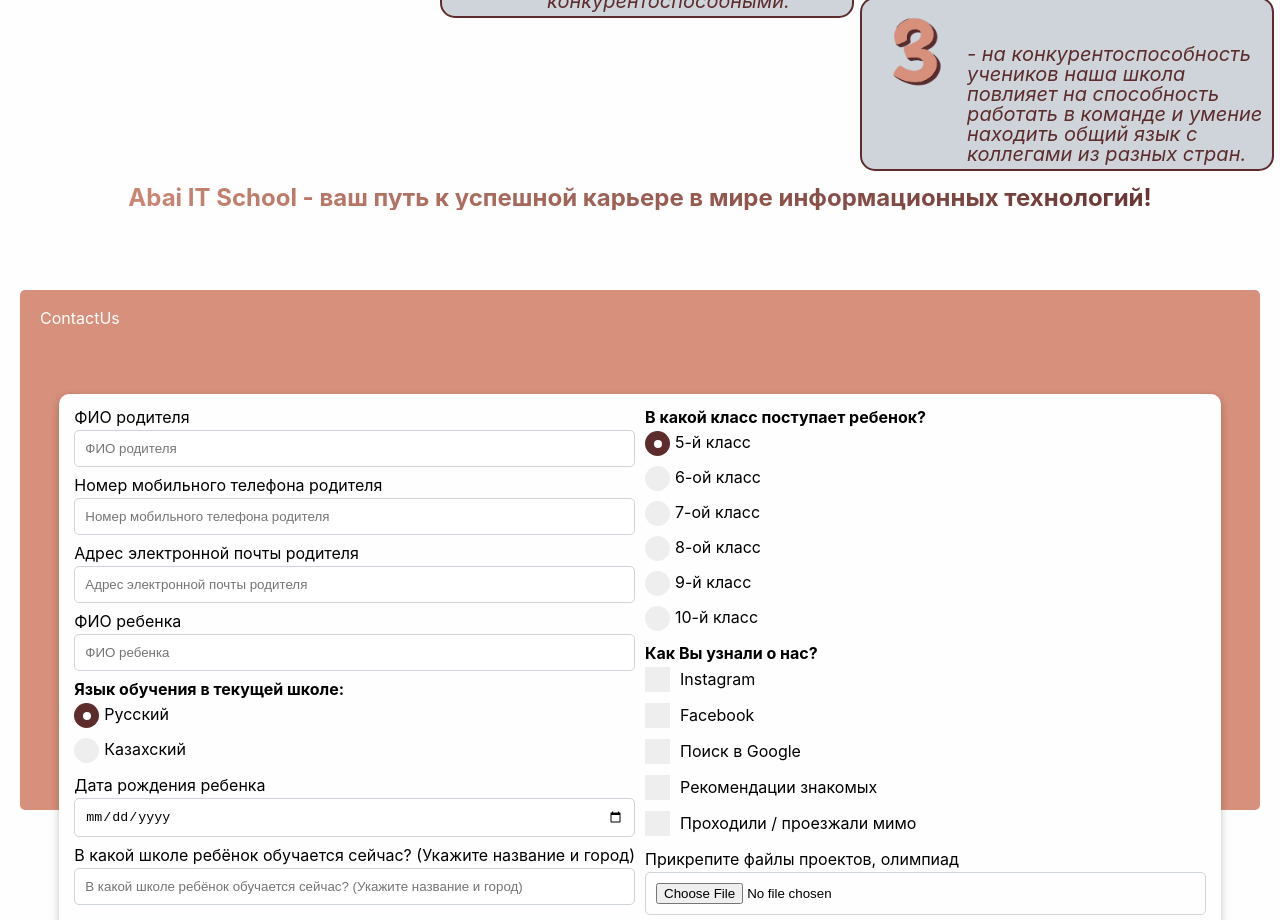
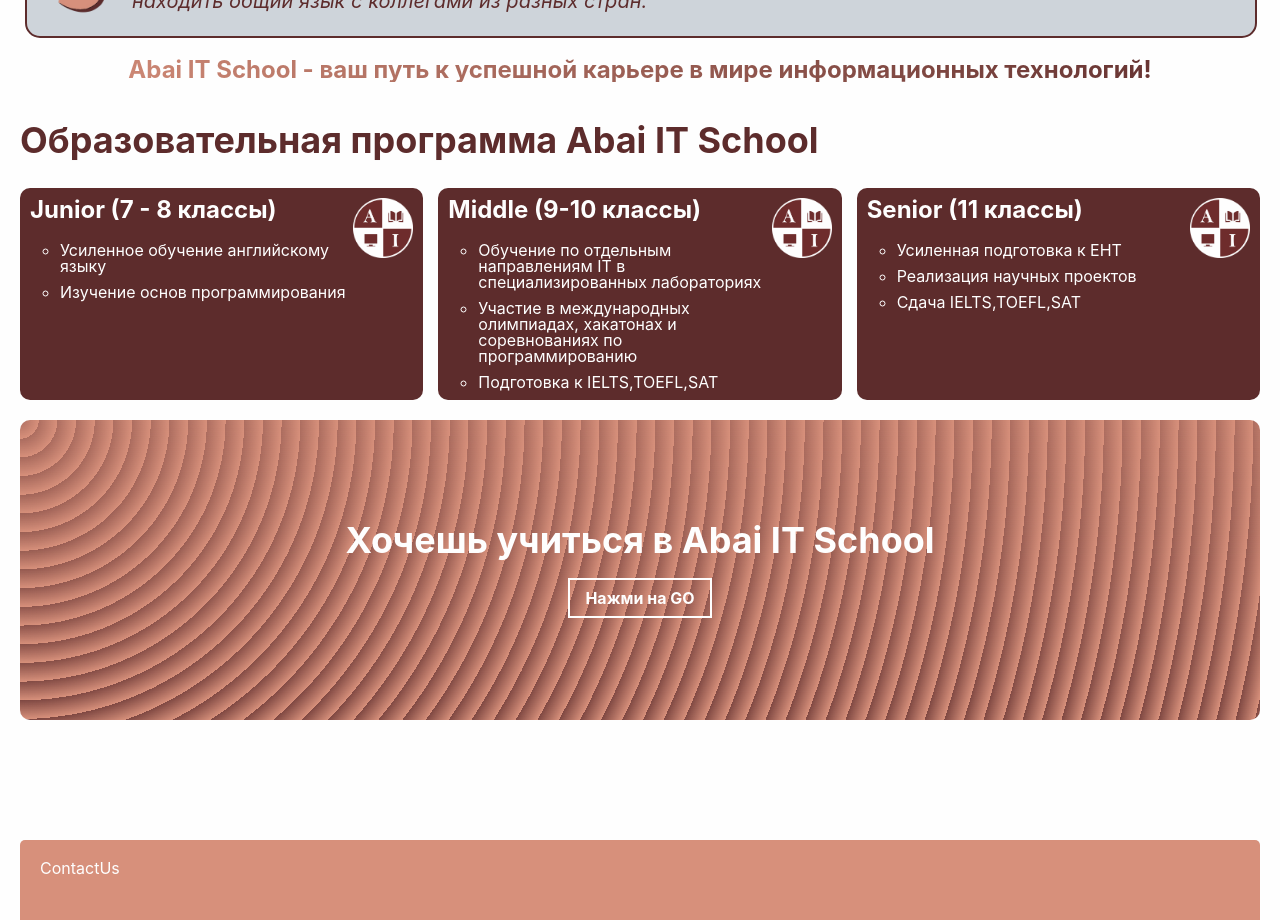
Before and after one commit to iufb/abai-front, a React (Vite) app: page / in a window 1280 px wide. Shown: the part 1700-2620 px from the top of the page. Built offline with nearby package versions, Linux system fonts and the light colour scheme.

Commit message:
feat: programs

```diff
--- a/src/App.jsx
+++ b/src/App.jsx
@@ -1,5 +1,5 @@
 import "./App.css";
-import { About, ContactUs, Hero, Navbar } from "./components";
+import { About, ContactUs, Hero, Navbar, Programs } from "./components";
 
 function App() {
   return (
@@ -7,6 +7,7 @@
       <Navbar />
       <Hero />
       <About />
+      <Programs />
       <ContactUs />
     </>
   );
--- a/src/components/About/About.module.css
+++ b/src/components/About/About.module.css
@@ -27,10 +27,11 @@
   margin-top: 20px;
 }
 .factorWrapper {
-  display: grid;
-  grid-template-columns: repeat(3, 1fr);
-  min-height: 500px;
-  gap: 20px;
+  display: flex;
+  flex-direction: column;
+  gap: 10px;
+  padding: 5px;
+  margin-right: 12px;
 }
 .factor {
   display: flex;
@@ -53,15 +54,6 @@
 .second p,
 .third p {
   margin-top: 40px;
-}
-.first {
-  align-self: flex-start;
-}
-.second {
-  align-self: center;
-}
-.third {
-  align-self: flex-end;
 }
 .end {
   text-align: center;
@@ -88,12 +80,6 @@
   -moz-text-fill-color: transparent;
 }
 
-@media screen and (max-width: 1100px) {
-  .factorWrapper {
-    grid-template-columns: 1fr;
-    min-height: 100%;
-  }
-}
 @media screen and (max-width: 826px) {
   .left {
     flex: 0;
--- a/src/components/Button/Button.jsx
+++ b/src/components/Button/Button.jsx
@@ -7,7 +7,7 @@
       className={clsx(
         className,
         styles.button,
-        { primary: styles.primary }[variant],
+        { primary: styles.primary, outline: styles.outline }[variant],
       )}
       {...props}
     >
--- a/src/components/Button/Button.module.css
+++ b/src/components/Button/Button.module.css
@@ -1,24 +1,28 @@
 .button:hover,
 button:disabled {
   opacity: 80%;
+}
+.button {
+  cursor: pointer;
 }
 
 .primary {
   background-color: var(--color-secondary);
   color: var(--color-base);
-  border: none;
 }
 .primary:after {
   background-color: var(--color-primary);
 }
 .outline {
   background-color: inherit;
-  border: 1px solid var(--color-secondary);
-  color: var(--color-secondary);
+  border: 2px solid var(--color-base);
+  padding: 10px 15px;
+  color: var(--color-base);
+  font-weight: bold;
 }
-.button {
+.primary {
+  border: solid transparent;
   appearance: button;
-  border: solid transparent;
   border-radius: 16px;
   border-width: 0 0 4px;
   box-sizing: border-box;
@@ -45,7 +49,7 @@
   width: 100%;
 }
 
-.button:after {
+.primary:after {
   background-clip: padding-box;
   border: solid transparent;
   border-radius: 16px;
@@ -59,21 +63,21 @@
   z-index: -1;
 }
 
-.button:main,
+.primary:main,
 .button:focus {
   user-select: auto;
 }
 
-.button:hover:not(:disabled) {
+.primary:hover:not(:disabled) {
   filter: brightness(1.1);
   -webkit-filter: brightness(1.1);
 }
 
-.button:disabled {
+.primary:disabled {
   cursor: auto;
 }
 
-.button:active {
+.primary:active {
   border-width: 4px 0 0;
   background: none;
 }
--- /dev/null
+++ b/src/components/Programs/Programs.jsx
@@ -0,0 +1,56 @@
+import { useTranslation } from "react-i18next";
+import crop from "/crop.png";
+import go from "/bg.png";
+import { Text } from "../Text/Text";
+import styles from "./Programs.module.css";
+import { Section } from "../Section/Section";
+import { Button } from "../Button/Button";
+export const Programs = () => {
+  const { t } = useTranslation();
+  console.log(Array.from(t(`program.junior.content`)));
+
+  return (
+    <Section fullHeight className={styles.wrapper}>
+      <Text tag="h1" variant={"title"}>
+        {t("program.title")}
+      </Text>
+      <section className={styles.programWrapper}>
+        <Program t={t} variant={"junior"} />
+        <Program t={t} variant={"middle"} />
+        <Program t={t} variant={"senior"} />
+      </section>
+
+      <GoSection t={t} />
+    </Section>
+  );
+};
+const Program = ({ t, variant }) => (
+  <section className={styles.program}>
+    <section>
+      <Text tag="h1" variant={"subtitle"}>
+        {t(`program.${variant}.title`)}
+      </Text>
+      <ul className={styles.list}>
+        {t(`program.${variant}.content`, { returnObjects: true }).map((c) => (
+          <li>{c}</li>
+        ))}
+      </ul>
+    </section>
+    <div className={styles.imgWrapper}>
+      <img src={crop} />
+    </div>
+  </section>
+);
+
+const GoSection = ({ t }) => {
+  return (
+    <section className={styles.go}>
+      <Text tag="h1" variant={"title"}>
+        {t(`go`)}
+      </Text>
+      <Button isLink variant={"outline"}>
+        {t("buttons.go")}
+      </Button>
+    </section>
+  );
+};
--- /dev/null
+++ b/src/components/Programs/Programs.module.css
@@ -0,0 +1,57 @@
+.wrapper {
+  margin-top: 40px;
+  margin-bottom: 40px;
+}
+
+.programWrapper {
+  margin-top: 30px;
+  display: flex;
+  gap: 15px;
+  flex-wrap: wrap;
+}
+.program {
+  display: grid;
+  grid-template-columns: 1fr 60px;
+  background-color: var(--color-primary);
+  border-radius: 10px;
+  padding: 10px;
+  flex: 1;
+
+  color: var(--color-base);
+}
+.program h1 {
+  color: var(--color-base);
+  font-weight: bold;
+}
+.list {
+  list-style-type: circle;
+  display: flex;
+  flex-direction: column;
+  gap: 10px;
+  margin-left: 30px;
+  margin-top: 20px;
+}
+.imgWrapper {
+  width: 60px;
+  height: 60px;
+}
+.imgWrapper > img {
+  width: 100%;
+  height: 100%;
+}
+.go {
+  width: 100%;
+  height: 300px;
+  border-radius: 10px;
+  margin-top: 20px;
+  display: flex;
+  gap: 20px;
+  justify-content: center;
+  align-items: center;
+  flex-direction: column;
+  background-image: url("/bg.png");
+}
+.go h1 {
+  color: var(--color-base);
+  text-align: center;
+}
--- a/src/components/Section/Section.jsx
+++ b/src/components/Section/Section.jsx
@@ -1,8 +1,20 @@
 import clsx from "clsx";
 import styles from "./Section.module.css";
-export const Section = ({ className, children, ...props }) => {
+export const Section = ({
+  fullHeight = false,
+  className,
+  children,
+  ...props
+}) => {
   return (
-    <section className={clsx(styles.section, className)} {...props}>
+    <section
+      className={clsx(
+        styles.section,
+        fullHeight ? styles.fullHeight : styles.screen,
+        className,
+      )}
+      {...props}
+    >
       {children}
     </section>
   );
--- a/src/components/Section/Section.module.css
+++ b/src/components/Section/Section.module.css
@@ -1,6 +1,11 @@
 .section {
   width: 100%;
-  min-height: 100vh;
   margin: 0 auto;
   max-width: 1280px;
 }
+.fullHeight {
+  height: 100%;
+}
+.screen {
+  min-height: 100vh;
+}
--- a/src/components/Text/Text.jsx
+++ b/src/components/Text/Text.jsx
@@ -5,13 +5,13 @@
   return (
     <Component
       className={clsx(
-        className,
         {
           title: styles.title,
           subtitle: styles.subtitle,
           p: styles.p,
           span: styles.span,
         }[variant],
+        className,
       )}
       {...props}
     >
--- a/src/components/index.js
+++ b/src/components/index.js
@@ -2,4 +2,5 @@
 export { Section } from "./Section/Section";
 export { Hero } from "./Hero/Hero";
 export { About } from "./About/About";
+export { Programs } from "./Programs/Programs";
 export { ContactUs } from "./ContactUs/ContactUs";
--- a/src/utils/locales/rus/tr.json
+++ b/src/utils/locales/rus/tr.json
@@ -1,15 +1,45 @@
 {
   "hello": "Привет, мир!",
+  "buttons": {
+    "go": "Нажми на GO"
+  },
   "about": {
     "title": "О школе",
     "subtitle": "Abai IT School - первая школа цифровых технологий в Семее для учеников с 7 по 11 классы.",
     "content": "Abai IT School - инновационная школа, где ваш ребенок может не только получить качественное среднее образование, но и раскрыть свой потенциал в сфере информационных технологий. Миссия школы- обучение учащихся с раннего возраста основам программирования и другим современным технологиям, углубленное изучение иностранных языков, что делает наших выпускников конкурентоспособными в мировом рынке IT."
   },
   "factors": {
-    "title": "Конкурентность учеников нашей школы на мировом рынке обусловлена рядом факторов.",
+    "title": "Конкурентность учеников нашей школы на мировом рынке обусловлена рядом факторов:",
     "first": "- это высокий уровень подготовки специалистов, способных решать самые сложные задачи в сфере IT. Обучение в Айти-школах включает в себя изучение не только базовых дисциплин, но и самых передовых технологий и методик.",
     "second": "- IT-специалисты должны быть готовы к непрерывному обучению и самосовершенствованию, чтобы оставаться востребованными и конкурентоспособными.",
     "third": "- на конкурентоспособность учеников наша школа повлияет на способность работать в команде и умение находить общий язык с коллегами из разных стран.",
     "end": "Abai IT School - ваш путь к успешной карьере в мире информационных технологий!"
-  }
+  },
+  "program": {
+    "title": "Образовательная программа Abai IT School",
+    "junior": {
+      "title": "Junior (7 - 8 классы)",
+      "content": [
+        "Усиленное обучение английскому языку",
+        "Изучение основ программирования"
+      ]
+    },
+    "middle": {
+      "title": "Middle (9-10 классы)",
+      "content": [
+        "Обучение по отдельным направлениям IT в специализированных лабораториях",
+        "Участие в международных олимпиадах, хакатонах и соревнованиях по программированию",
+        "Подготовка к  IELTS,TOEFL,SAT"
+      ]
+    },
+    "senior": {
+      "title": "Senior (11 классы)",
+      "content": [
+        "Усиленная подготовка к ЕНТ",
+        "Реализация научных проектов",
+        "Сдача IELTS,TOEFL,SAT"
+      ]
+    }
+  },
+  "go": "Хочешь учиться в Abai IT School"
 }
```
Also changed, not shown: public/bg.png (added), public/crop.png (added).
